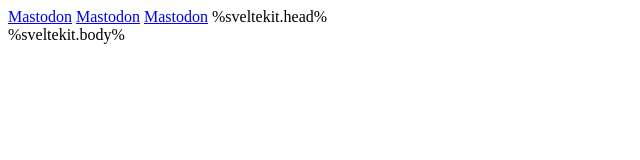
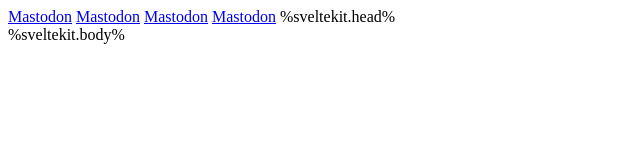
Before and after one commit to Pridecraft-Studios/website, a website: page src/app.html in a window 1280 px wide. Shown: the whole page, without its empty margins (0-640 px from the left). Drawn offline with Linux system fonts and the light colour scheme.

Commit message:
Add @pridecraft@tech.lgbt

```diff
--- a/src/app.html
+++ b/src/app.html
@@ -7,6 +7,7 @@
 		<a rel="me" href="https://tech.lgbt/@laxla">Mastodon</a>
 		<a rel="me" href="https://tech.lgbt/@blurryface">Mastodon</a>
 		<a rel="me" href="https://tech.lgbt/@leia">Mastodon</a>
+		<a rel="me" href="https://tech.lgbt/@pridecraft">Mastodon</a>
 		%sveltekit.head%
 	</head>
 	<body data-sveltekit-preload-data="hover" class="latte dark:macchiato bg-base text-text">
```
